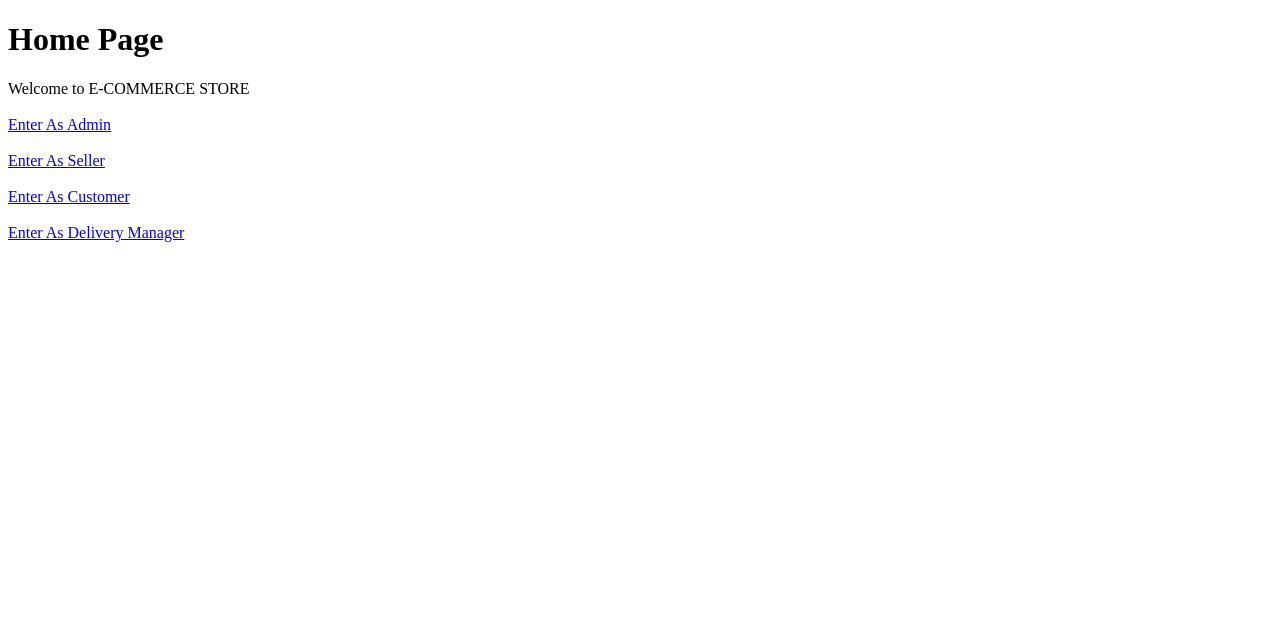
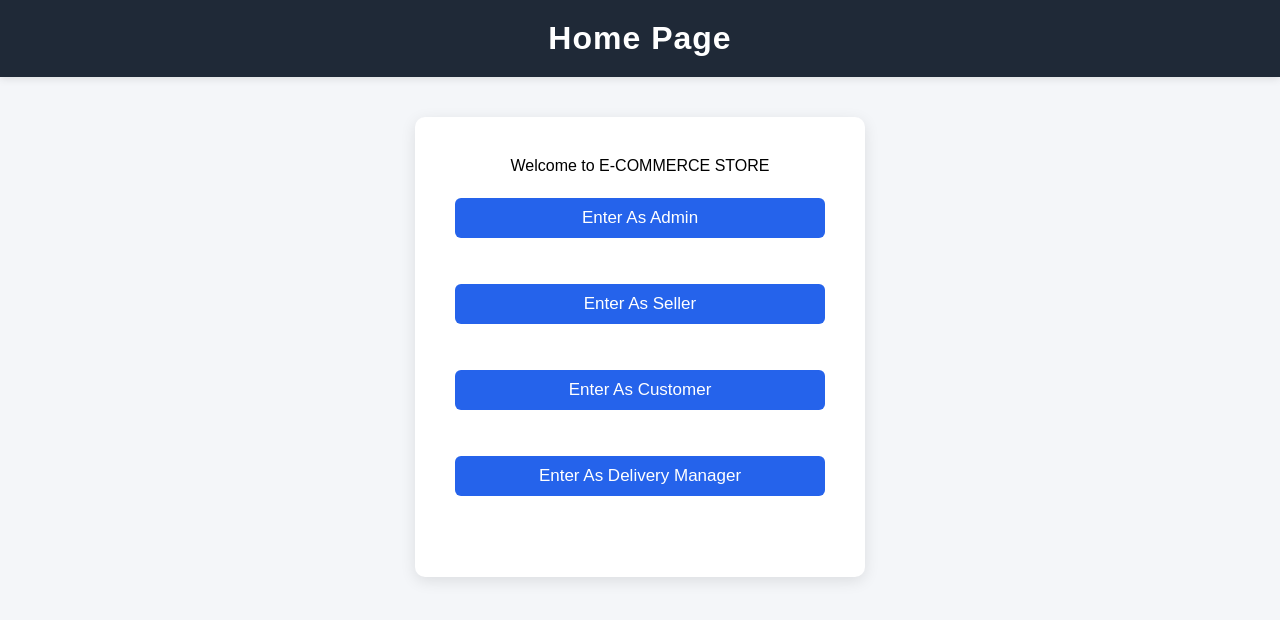
Before and after one commit to rakinasraf/WEB_TECH_FINAL_PROJECT, a PHP site: page /main.php in a window 1280 px wide. Shown: the top 620 px of the page. Run offline with PHP 8.4, Linux system fonts and the light colour scheme.

Commit message:
modified home page

```diff
--- a/Admin/info.txt
+++ /dev/null
@@ -1 +0,0 @@
-admin folder
--- a/main.php
+++ b/main.php
@@ -2,6 +2,67 @@
 <html>
 <head>
 <title>Home Page</title>
+<style>
+
+*{
+    margin:0;
+    padding:0;
+    box-sizing:border-box;
+    font-family: Arial, sans-serif;
+}
+
+body{
+    background:#f4f6f9;
+}
+
+.navbar{
+    width:100%;
+    background:#1f2937;
+    padding:20px;
+    text-align:center;
+    box-shadow:0 2px 8px rgba(0,0,0,0.1);
+}
+
+.navbar h1{
+    color:white;
+    font-size:32px;
+    letter-spacing:1px;
+}
+
+.container{
+    width:450px;
+    background:white;
+    margin:40px auto;
+    padding:40px;
+    border-radius:10px;
+    box-shadow:0 4px 15px rgba(0,0,0,0.1);
+    text-align:center;
+}
+
+.container p{
+    font-size:20px;
+    color:#333;
+    margin-bottom:30px;
+    font-weight:bold;
+}
+
+.container a{
+    display:block;
+    text-decoration:none;
+    background:#2563eb;
+    color:white;
+    padding:10px;
+    margin:5px 0;
+    border-radius:6px;
+    font-size:17px;
+    transition:0.3s;
+}
+
+.container a:hover{
+    background:#1d4ed8;
+}
+
+</style>
 </head>
 <body>
 <div class="navbar">
```
